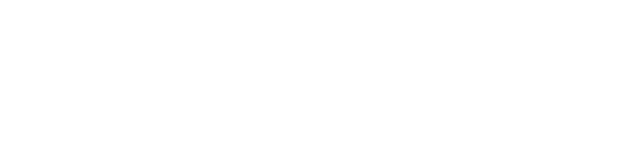
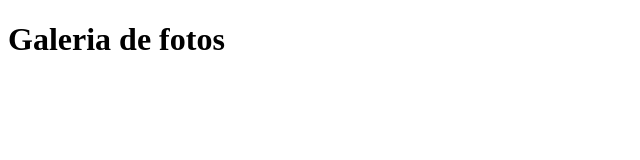
Before and after one commit to rocharicardo9/jQuery, a plain HTML site: page index.html in a window 1280 px wide. Shown: the whole page, without its empty margins (0-640 px from the left). Drawn offline with Linux system fonts and the light colour scheme.

Commit message:
Update index.html

```diff
--- a/index.html
+++ b/index.html
@@ -6,6 +6,8 @@
     <title>Document</title>
 </head>
 <body>
-
+    <header>
+        <h1>Galeria de fotos</h1>
+    </header>
 </body>
 </html>
```
